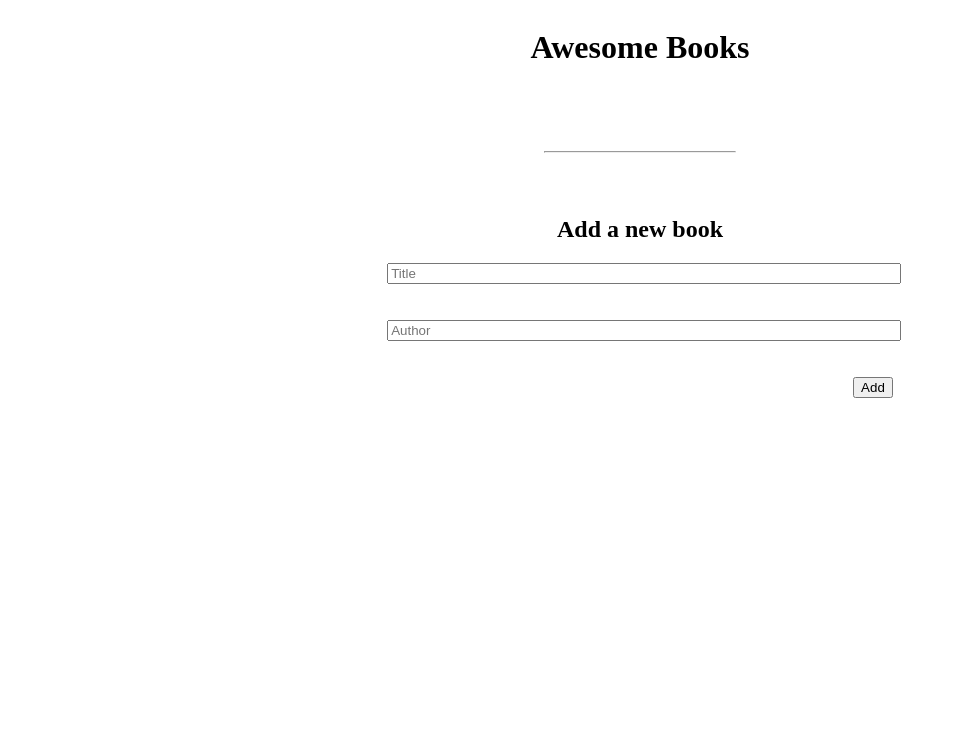
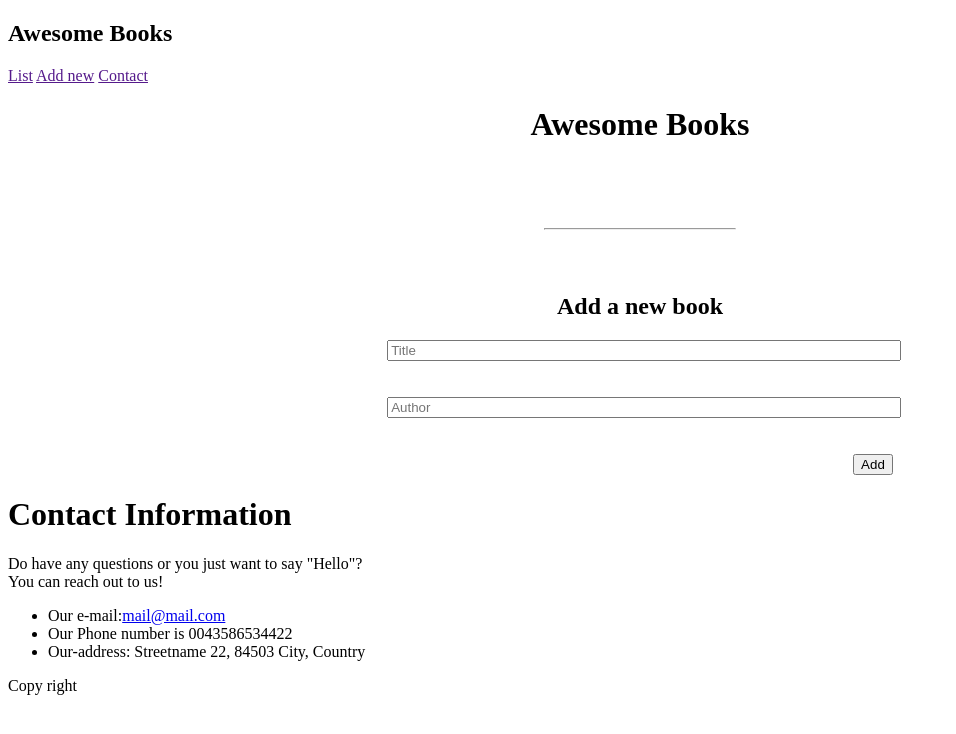
Before and after one commit to Balikuddembe/Awesome-Books, a website: page index.html in a window 1280 px wide. Shown: the whole page, without its empty margins (0-956 px from the left). Drawn offline with Linux system fonts and the light colour scheme.

Commit message:
Add required features to index file

```diff
--- a/index.html
+++ b/index.html
@@ -8,6 +8,22 @@
     <link rel="stylesheet" href="style.css">
 </head>
 <body>
+
+    <header id="navBar">
+        <div>
+
+            <nav>
+                <h1>Awesome Books</h1>
+                <div>
+                    <a href="">List</a>
+                    <a href="">Add new</a>
+                    <a href="">Contact</a>
+                </div>
+
+            </nav>
+        </div>
+
+    </header>
     <div class="cont">
     <h1>Awesome Books</h1>
         <div id="list" class="list">
@@ -22,6 +38,19 @@
         <button type="submit" id="btn" class="add">Add</button>
     </form>
 </div>
+<div>
+    <h1>Contact Information</h1>
+    <p>Do have any questions or you just want to say "Hello"?<br>You can reach out to us!</p>
+    <ul>
+        <li>Our e-mail:<a href="mail@mail.com">mail@mail.com</a></li>
+        <li>Our Phone number is 0043586534422</li>
+        <li>Our-address: Streetname 22, 84503 City, Country </li>
+    </ul>
+</div>
+<footer>
+    <div>Copy right</div>
+</footer>
+
     <script src="app.js"></script>
 </body>
 </html>
```
